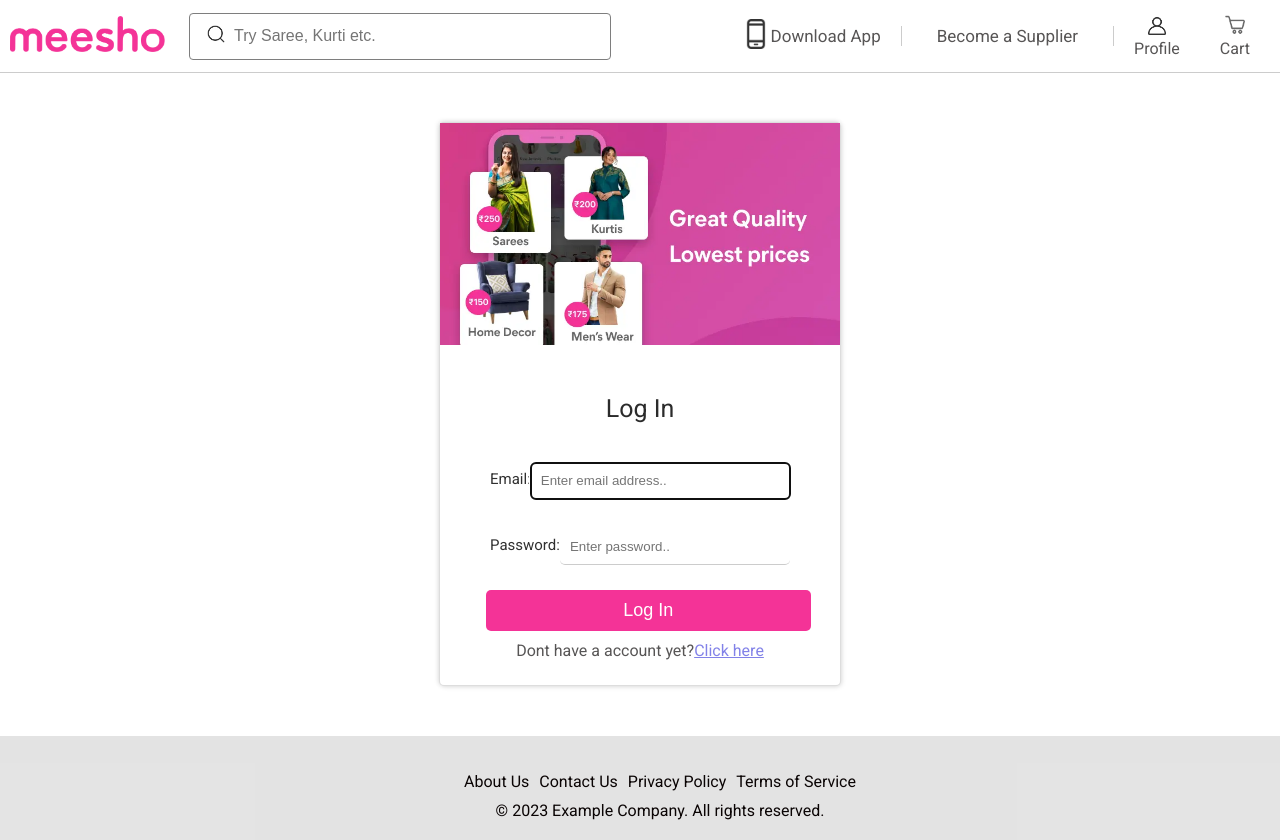
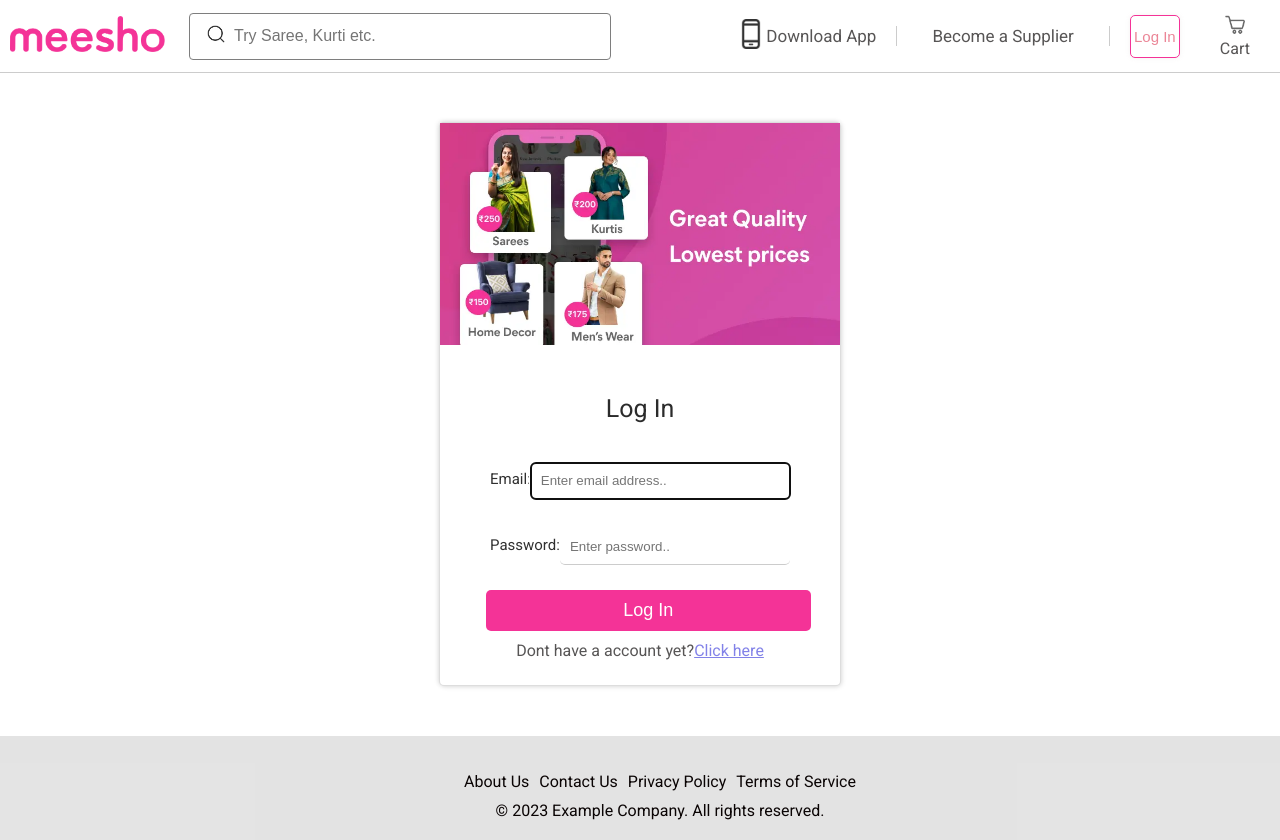
Before and after one commit to ynitin2906/Meesho-Clone---React-Project---qvhjkp14uij2, a React (Create React App) app: page /login in a window 1280 px wide. Shown: the top 840 px of the page. Built offline with nearby package versions, Linux system fonts and the light colour scheme.

Commit message:
logged in bug fixed

```diff
--- a/src/App.js
+++ b/src/App.js
@@ -37,7 +37,7 @@
     localStorage.setItem("signUpData", JSON.stringify(signUpData));
   }, [signUpData]);
 
-  const [isLoggedIn, setIsLoggedIn] = useState(false);
+  const [isLoggedIn, setIsLoggedIn] = useState(null);
   const onLoggedInValueChange = (key) => {
     setIsLoggedIn(key);
   };
--- a/src/components/AppRoutes/AppRoutes.jsx
+++ b/src/components/AppRoutes/AppRoutes.jsx
@@ -26,7 +26,11 @@
       <Route
         path="/userprofile"
         element={
-          mycontext.isLoggedIn ? <UserProfile /> : <Navigate to="/login" />
+          localStorage.getItem("LoggedIn") ? (
+            <UserProfile />
+          ) : (
+            <Navigate to="/login" />
+          )
         }
       />
       <Route path="/details/:id" element={<Details />} />
--- a/src/components/LogIn/LogIn.jsx
+++ b/src/components/LogIn/LogIn.jsx
@@ -28,6 +28,8 @@
     if (user) {
       mycontext.onLoggedInValueChange(true);
       localStorage.setItem("loggedInUser", JSON.stringify(user));
+      localStorage.setItem("LoggedIn", true);
+      // console.log(localStorage.getItem("LoggedIn"));
       navigate("/");
     } else {
       // console.log("failed");
--- a/src/components/NavBar/NavBar.css
+++ b/src/components/NavBar/NavBar.css
@@ -174,7 +174,7 @@
 a:hover {
   color: var(--hoverTextColor);
 }
-/* .nav-login-button {
+.nav-login-button {
   background: white;
   font-weight: 300;
   padding: 3px;
@@ -190,7 +190,7 @@
 .nav-login-button:hover {
   background-color: rgb(244, 51, 151);
   color: white;
-} */
+}
 @media only screen and (max-width: 376px) and (max-height: 668px) {
   .logoContainer {
     width: 90px;
--- a/src/components/NavBar/NavBar.jsx
+++ b/src/components/NavBar/NavBar.jsx
@@ -12,6 +12,7 @@
 const NavBar = (props) => {
   const mycontext = useContext(MyContext);
   const [recentSearches, setRecentSearches] = useState([]);
+  const loggedInUser = JSON.parse(localStorage.getItem("loggedInUser"));
 
   const handleInputChange = (e) => {
     mycontext.setSearchTerm(e.target.value);
@@ -102,7 +103,7 @@
           </div>
 
           <div className="profileAndCart">
-            {mycontext.isLoggedIn ? (
+            {localStorage.getItem("LoggedIn") ? (
               <div className="profileContainer">
                 <div className="profileIcon">
                   <Link to="/userprofile">
@@ -110,18 +111,13 @@
                   </Link>
                 </div>
                 <Link to="/userprofile">
-                  <p>Profile</p>
+                  <p>{loggedInUser.email.split("@")[0]}</p>
                 </Link>
               </div>
             ) : (
               <div className="profileContainer">
-                <div className="profileIcon">
-                  <Link to="/login">
-                    <img alt="img" src={user} />
-                  </Link>
-                </div>
                 <Link to="/login">
-                  <p>Profile</p>
+                  <button className="nav-login-button">Log In</button>
                 </Link>
               </div>
             )}
--- a/src/components/UserProfile/UserProfile.jsx
+++ b/src/components/UserProfile/UserProfile.jsx
@@ -9,6 +9,9 @@
   const mycontext = useContext(MyContext);
   const navigate = useNavigate();
 
+  const loggedInUser = JSON.parse(localStorage.getItem("loggedInUser"));
+  // console.log(loggedInUser.email);
+
   useEffect(() => {
     const loggedInUser = JSON.parse(localStorage.getItem("loggedInUser"));
     if (!loggedInUser) {
@@ -17,6 +20,7 @@
   }, [navigate]);
   const handleLogOut = () => {
     localStorage.removeItem("loggedInUser");
+    localStorage.removeItem("LoggedIn");
     mycontext.onLoggedInValueChange(false);
     mycontext.onToastShownChange(false);
     navigate("/");
@@ -26,7 +30,9 @@
     <div>
       <div className="welcome-container">
         <div className="welcome-message-container">
-          <h2 className="welcome-message"> Hi ynitin welcome to meesho!!</h2>
+          <h2 className="welcome-message">
+            Hi {loggedInUser.email.split("@")[0]} welcome to meesho!!
+          </h2>
         </div>
         <div className="logout-div">
           <button onClick={handleLogOut} className="logout-button">
@@ -38,7 +44,7 @@
         <img className="track-image" src={usericon} alt="img" />
 
         <div className="info-div">
-          Download the Meesho App to track your orders{" "}
+          Download the Meesho App to track your orders
         </div>
         <button className="go-to-download">Download Meesho App</button>
       </div>
```
Also changed, not shown: 1 other file (tests, documents, lock files or other folders).
